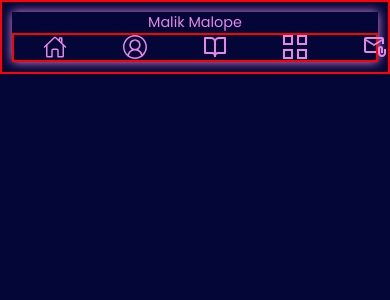
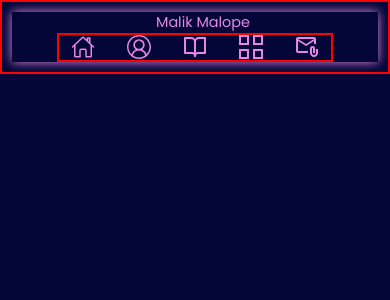
Before and after one commit to libSpace/my-react-portfolio-one, a React (Create React App) app: page / in a window 390 px wide. Shown: the top 300 px of the page. Built offline with nearby package versions, Linux system fonts and the light colour scheme.

Commit message:
Edited the navbar media queries for responsiveness.

```diff
--- a/src/component/NavBar.css
+++ b/src/component/NavBar.css
@@ -24,6 +24,7 @@
 
 .myLogo {
   user-select: none;
+  padding-left: 1rem ;
 }
 
 .myLogo:hover {
@@ -77,10 +78,10 @@
 }
 
 @keyframes expand {
-  from: {
+  from {
     transform: scaleX(0);
   }
-  to: {
+  to{
     transform: scaleX(1);
   }
 }
@@ -90,14 +91,20 @@
   .nav-content {
     align-items: center;
     flex-direction: column;
-    max-width: fit-content;
+    max-width: 100vw;
   }
   /* .nav-wrapper {
     max-width: 100%;
   } */
 
   .menu-wrapper {
-    max-width: 100%;
+    max-width: 100vw;
+  }
+  .nav-content li {
+    margin: 0 0.75rem;
+  }
+  .menu {
+    padding: 0;
   }
 
   .nav-content ul {
```
